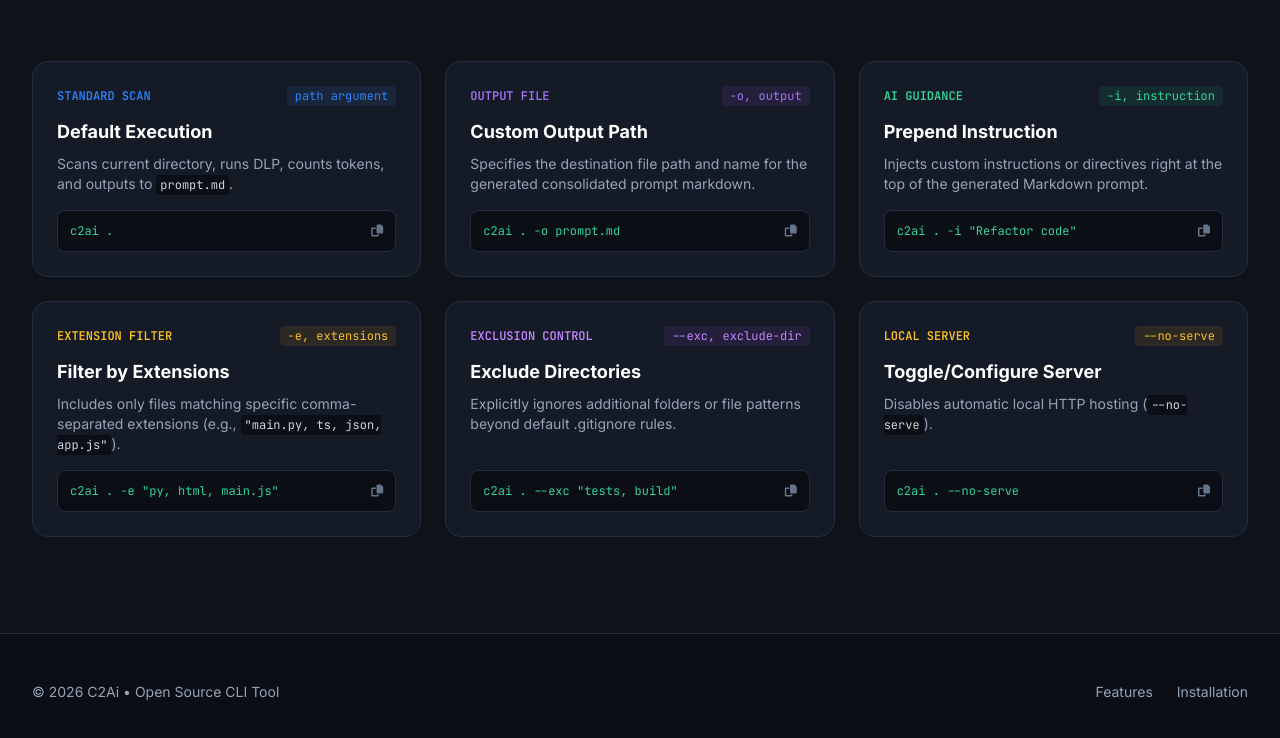
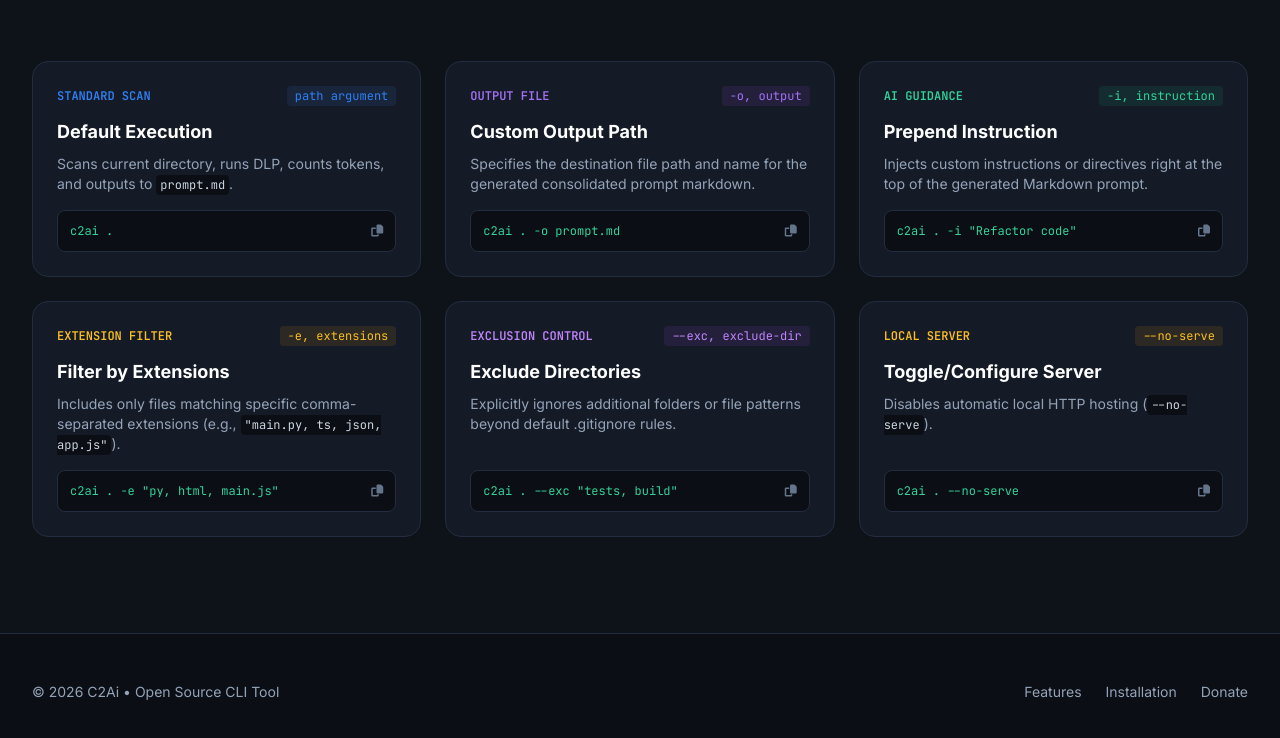
Before and after one commit to Voidc2AI/c2Ai, a plain HTML site: page index.html in a window 1280 px wide. Shown: the part 2518-3256 px from the top of the page. Drawn offline with nearby package versions, Linux system fonts and the light colour scheme.

Commit message:
Add Donate link to footer

```diff
--- a/index.html
+++ b/index.html
@@ -366,6 +366,7 @@
             <div class="flex items-center space-x-6 text-sm text-slate-400">
                 <a href="#features" class="hover:text-white transition-colors">Features</a>
                 <a href="#install" class="hover:text-white transition-colors">Installation</a>
+                <a href="https://ko-fi.com/c2aicli" class="hover:text-white transition-colors">Donate</a>
             </div>
         </div>
     </footer>
```
